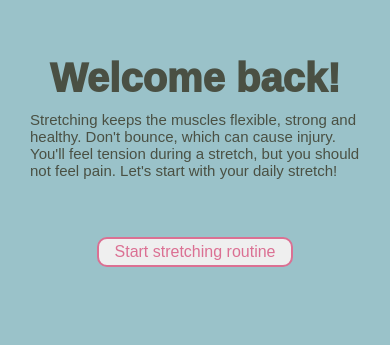
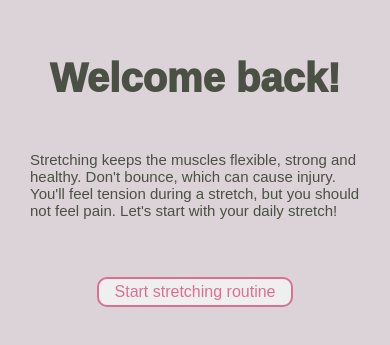
Before and after one commit to Inesseni/YogaApp, a React Native app: screen / in a window 390 px wide. Shown: the part 237-582 px from the top of the page. Built offline with nearby package versions, Linux system fonts and the light colour scheme.

Commit message:
Changed Color theme and cleared some bugs

```diff
--- a/components/BasicText.js
+++ b/components/BasicText.js
@@ -1,7 +1,7 @@
 import React from "react";
 import styled from "styled-components";
 
-const MyText = styled.text((props) => ({
+const MyText = styled.p((props) => ({
   fontSize: 15,
   color: "#4A5043",
   fontFamily: "sans-serif",
--- a/components/MyH1.js
+++ b/components/MyH1.js
@@ -1,7 +1,7 @@
 import React from "react";
 import styled from "styled-components";
 
-const Title = styled.text(() => ({
+const Title = styled.p(() => ({
   fontSize: 40,
   fontWeight: 1000,
   color: "#4A5043",
--- a/components/PoseListItem.js
+++ b/components/PoseListItem.js
@@ -1,6 +1,7 @@
 import React from "react";
 import styled from "styled-components";
 
+/*
 const Button = styled.button(() => ({
   display: "flex",
   width: "100%",
@@ -9,9 +10,29 @@ const Button = styled.button(() => ({
   padding: 8,
   borderWidth: 0,
   marginBottom: 2,
+
 }));
+*/
 
-const PoseName = styled.text(() => ({
+const Button = styled.button`
+  /* Adapt the colors based on primary prop */
+  background: white;
+  color: ${(props) => (props.primary ? "white" : "palevioletred")};
+  border: 2px solid white;
+  border-radius: 10px;
+  overflow: hidden;
+  max-height: 50px;
+  width: 100%;
+  margin-top: 2px;
+
+  &:hover {
+    background-color: white;
+    color: white;
+    border: 2px solid palevioletred;
+  }
+`;
+
+const PoseName = styled.p(() => ({
   fontSize: 15,
   color: "#4A5043",
   fontFamily: "sans-serif",
--- a/package.json
+++ b/package.json
@@ -13,6 +13,7 @@
     "@react-navigation/native": "^6.0.13",
     "@react-navigation/native-stack": "^6.9.1",
     "expo": "~45.0.0",
+    "expo-cli": "^6.0.6",
     "expo-status-bar": "~1.3.0",
     "react": "17.0.2",
     "react-countdown": "^2.3.2",
--- a/screens/Startscreen.js
+++ b/screens/Startscreen.js
@@ -10,7 +10,7 @@ const Container = styled.div((props) => ({
   flexDirection: "column",
   alignItems: "center",
   justifyContent: "center",
-  backgroundColor: props.red ? "red" : "#9AC2C9",
+  backgroundColor: "#dbd3d8",
 }));
 
 function Startscreen({ onClick }) {
--- a/screens/Stretchroutine.js
+++ b/screens/Stretchroutine.js
@@ -9,7 +9,7 @@ const Container = styled.div((props) => ({
   display: "flex",
   flexDirection: "row",
   flex: 1,
-  backgroundColor: props.red ? "red" : "#9AC2C9",
+  backgroundColor: "#dbd3d8",
 }));
 const MainPoseContainer = styled.div((props) => ({
   display: "flex",
@@ -19,16 +19,20 @@ const MainPoseContainer = styled.div((props) => ({
   alignItems: "center",
 }));
 const PosesContainer = styled.div((props) => ({
-  height: "100%",
+height: "100vh",
   display: "flex",
+  maxWidth: "400px",
   flexDirection: "column",
   backgroundColor: "white",
+  overflow: "hidden",
+  overflowY: "scroll",
 }));
 
 const MyUl = styled.ul((props) => ({
   margin: 0,
   marginLeft: -40,
 }));
+//let ScreenHeight = Dimensions.get("window").height;
 
 function Stretchroutine() {
   //state variables, if changes, site rerenders. u want to render little as possible
@@ -60,10 +64,11 @@ function Stretchroutine() {
         <MyUl>
           {items.map((item) => (
             <PoseListItem
-              key={item.key}
+              key={item.Name}
               name={item.Name}
               onClick={function () {
-                setCurrIndex(item.key);
+                setCurrIndex(CurrIndex + 1);
+                //console.log("i'm clicked");
               }}
             />
           ))}
```
Also changed, not shown: 2 other files (tests, documents, lock files or other folders).
